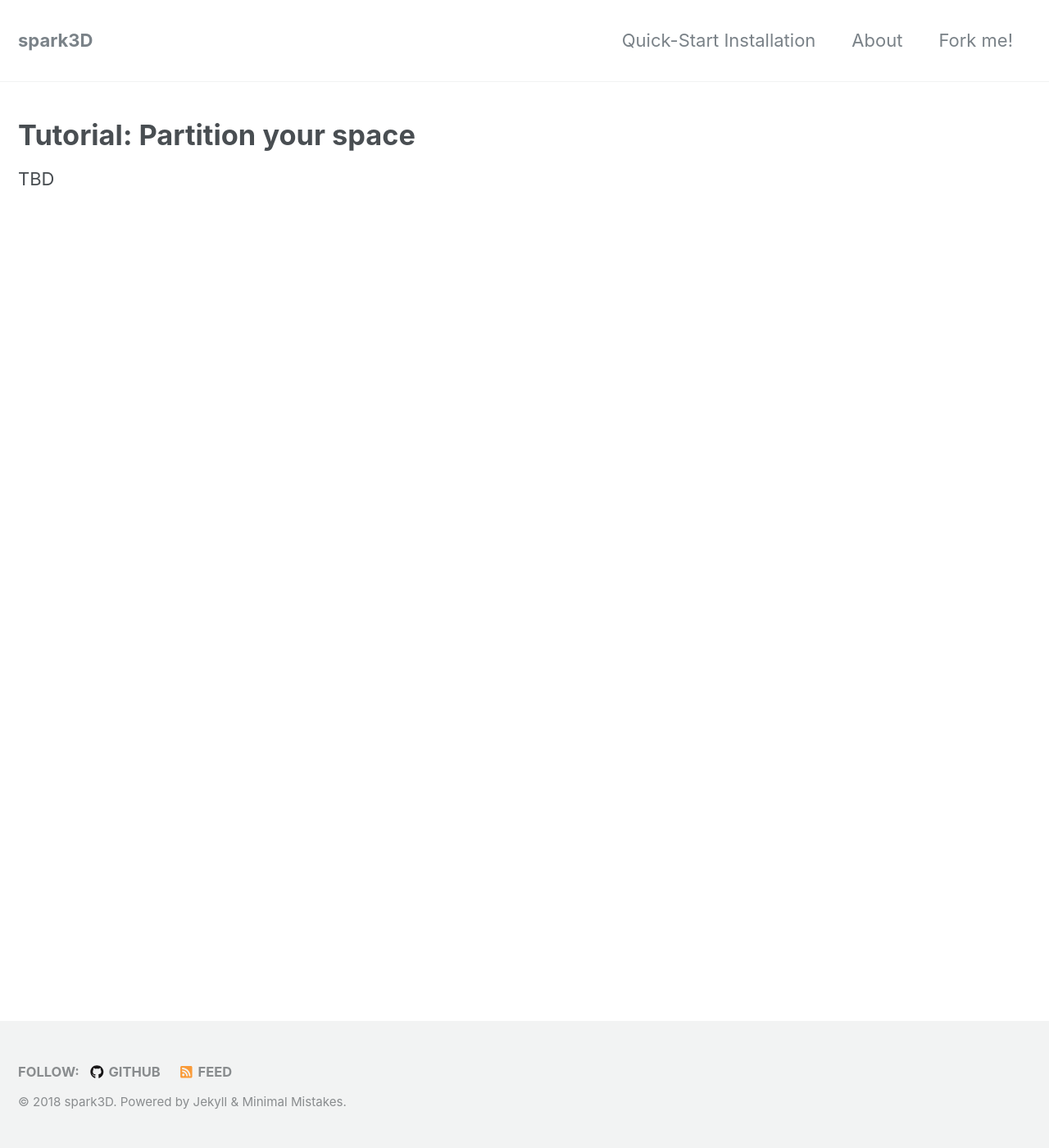
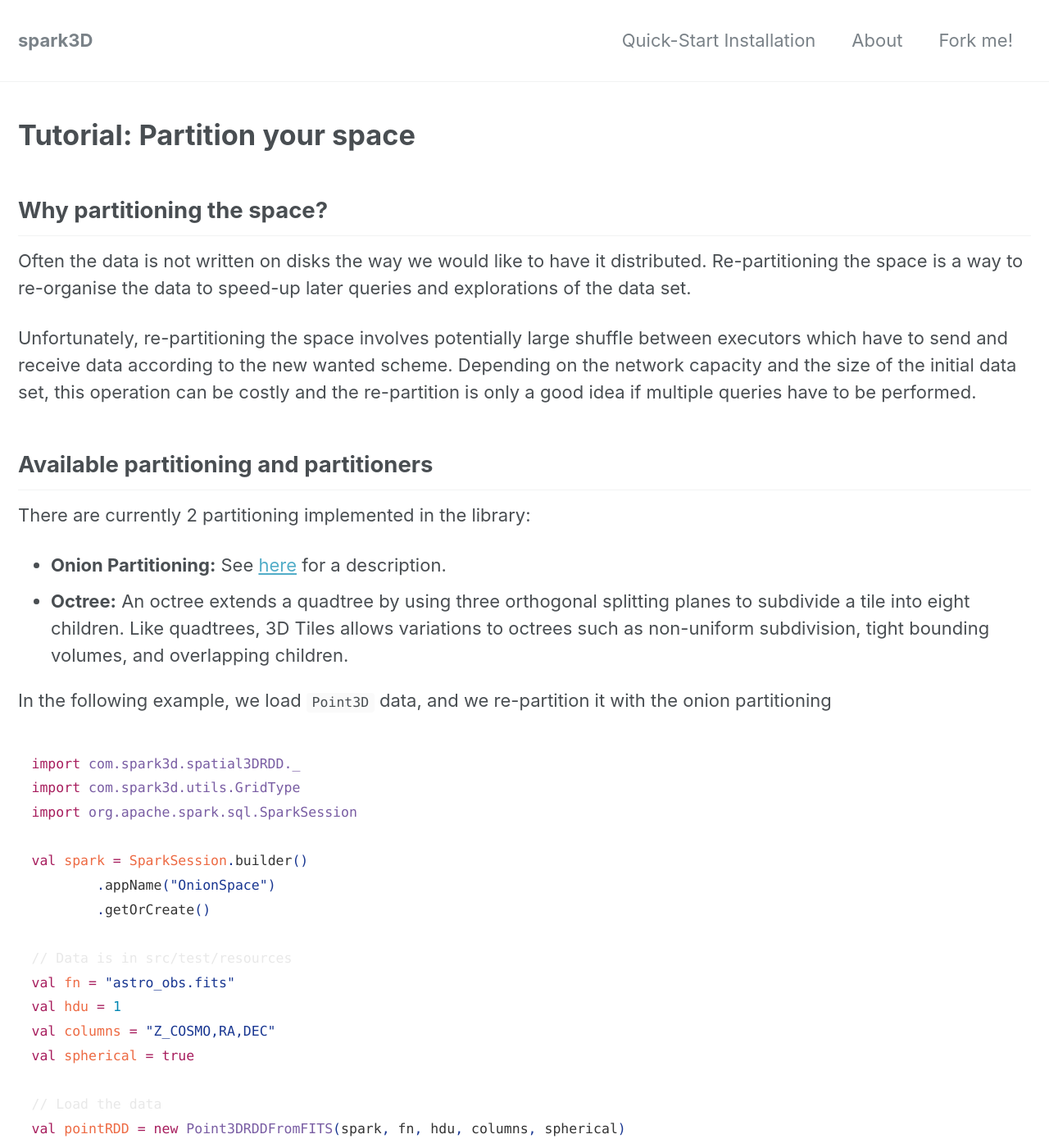
Before and after one commit to astrolabsoftware/spark3D, a Jekyll site: the page built from docs/03_partitioning.md, in a window 1280 px wide and 1400 px high. Shown: the whole window at 82% size. Built offline with Jekyll 4.4.1, drawn with Linux system fonts in a browser that asks for light colours; nearby versions of some CDN libraries; some of the changed text lies outside the part shown.

Commit message:
Add partitioning tutorial

````diff
--- a/docs/03_partitioning.md
+++ b/docs/03_partitioning.md
@@ -7,4 +7,50 @@
 
 # Tutorial: Partition your space
 
+## Why partitioning the space?
+
+Often the data is not written on disks the way we would like to have it distributed. Re-partitioning the space is a way to re-organise the data to speed-up later queries and explorations of the data set.
+
+Unfortunately, re-partitioning the space involves potentially large shuffle between executors which have to send and receive data according to the new wanted scheme. Depending on the network capacity and the size of the initial data set, this operation can be costly and the re-partition is only a good idea if multiple queries have to be performed.
+
+## Available partitioning and partitioners
+
+There are currently 2 partitioning implemented in the library:
+
+- **Onion Partitioning:** See [here](https://github.com/JulienPeloton/spark3D/issues/11) for a description.
+- **Octree:** An octree extends a quadtree by using three orthogonal splitting planes to subdivide a tile into eight children. Like quadtrees, 3D Tiles allows variations to octrees such as non-uniform subdivision, tight bounding volumes, and overlapping children.
+
+In the following example, we load `Point3D` data, and we re-partition it with the onion partitioning
+
+```scala
+import com.spark3d.spatial3DRDD._
+import com.spark3d.utils.GridType
+import org.apache.spark.sql.SparkSession
+
+val spark = SparkSession.builder()
+	.appName("OnionSpace")
+	.getOrCreate()
+
+// Data is in src/test/resources
+val fn = "astro_obs.fits"
+val hdu = 1
+val columns = "Z_COSMO,RA,DEC"
+val spherical = true
+
+// Load the data
+val pointRDD = new Point3DRDDFromFITS(spark, fn, hdu, columns, spherical)
+
+// As this example is done in local mode, and the file is very small,
+// the RDD pointRDD has only 1 partition. For the sake of this example,
+// let's increase the number of partition to 5. If no number of partitions is
+// given, the new partitioning has the same number of partitions as the old ones.
+val pointRDD_part = pointRDD.spatialPartitioning(GridType.LINEARONIONGRID, 5)
+```
+
+| Raw data set | Re-partitioned data set |
+|:---------:|:---------:|
+| ![raw](https://github.com/JulienPeloton/spark3D/blob/master/examples/jupyter/images/myOnionFigRaw.png) | ![repartitioning](https://github.com/JulienPeloton/spark3D/blob/master/examples/jupyter/images/myOnionFig.png)|
+
+## Current benchmark
+
 TBD
````
